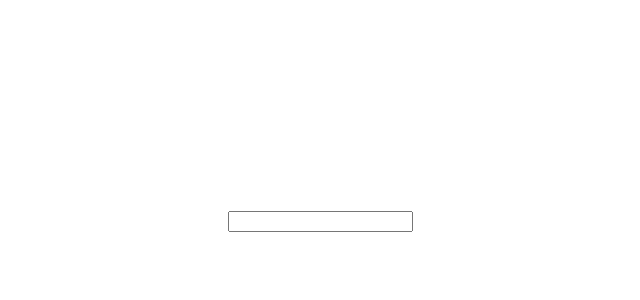
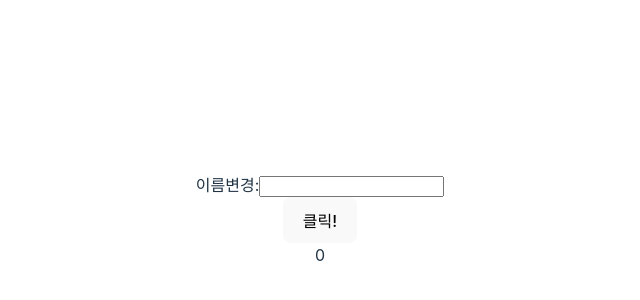
Before and after one commit to S2chanse/BCSReactStudy, a React (Vite) app in the folder Lesson5/hook-test-app/: page / in a window 1280 px wide. Shown: the part 180-480 px from the top of the page, without its empty margins (320-960 px from the left). Built offline with nearby package versions, Linux system fonts and the light colour scheme.

Commit message:
useEffect

```diff
--- /dev/null
+++ b/Lesson5/hook-test-app/src/App02.tsx
@@ -0,0 +1,33 @@
+import { ChangeEvent, useEffect, useState } from 'react';
+import reactLogo from './assets/react.svg';
+import './App.css';
+
+function App() {
+  const [msg, setMsg] = useState<string>('');
+  const [count, setCount] = useState<number>(0);
+
+  useEffect(() => {
+    console.log(`클릭한 회수는 ${count}회 입니다.`);
+    return () => {
+      console.log(`return 메스드 호출`);
+    };
+  }, [count]);
+
+  return (
+    <div>
+      이름변경:
+      <input
+        type='text'
+        value={msg}
+        onChange={(e: ChangeEvent<HTMLInputElement>) =>
+          setMsg(e.currentTarget.value)
+        }
+      />
+      <br />
+      <button onClick={() => setCount((count) => count + 1)}>클릭!</button>
+      <div>{count}</div>
+    </div>
+  );
+}
+
+export default App;
--- a/Lesson5/hook-test-app/src/main.tsx
+++ b/Lesson5/hook-test-app/src/main.tsx
@@ -1,6 +1,6 @@
 import React from 'react';
 import ReactDOM from 'react-dom/client';
-import App from './App01';
+import App from './App02';
 import './index.css';
 
 ReactDOM.createRoot(document.getElementById('root') as HTMLElement).render(
```
